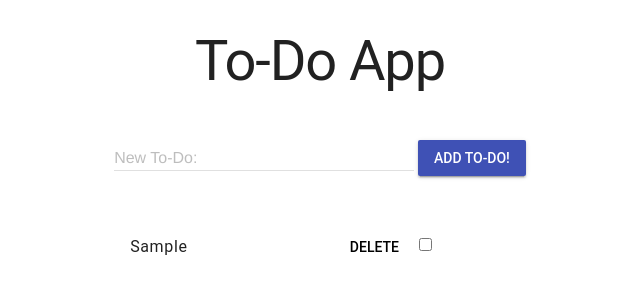
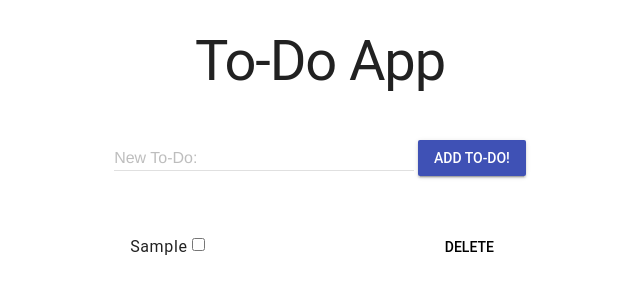
Before and after one commit to clissman/to-do-app, a plain HTML site: page index.html in a window 1280 px wide. Both pictures are taken after typing "Sample" into the empty fields and a click on the button "ADD TO-DO!". Shown: the whole page, without its empty margins (320-960 px from the left). Drawn offline with nearby package versions, Linux system fonts and the light colour scheme.

Commit message:
Complete Bonus Assignment 12.13 ToDo Part 2

```diff
--- a/app.js
+++ b/app.js
@@ -58,10 +58,10 @@ function onReady() {
                 renderUI();
             })
 
-            TODO_LIST.appendChild(NEW_LI);
-            NEW_LI.appendChild(DELETE_BTN);
             LABEL.appendChild(CHECKBOX)
             NEW_LI.appendChild(LABEL);
+            NEW_LI.appendChild(DELETE_BTN);
+            TODO_LIST.appendChild(NEW_LI);
             updateLocalStorage();
         });
     }
--- a/styles/style.css
+++ b/styles/style.css
@@ -12,6 +12,6 @@ h1 {
     width: 25%;
 }
 
-li .mdl-button { /* Aligns delete button to the right */
+li button.mdl-button { /* Aligns delete button to the right */
     margin-left: auto;
 }
```
